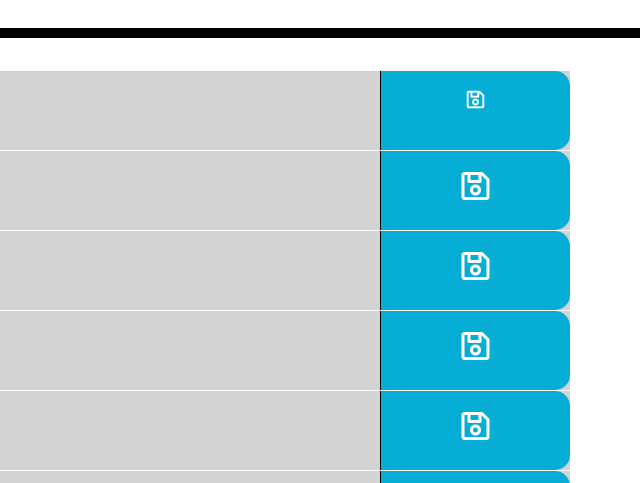
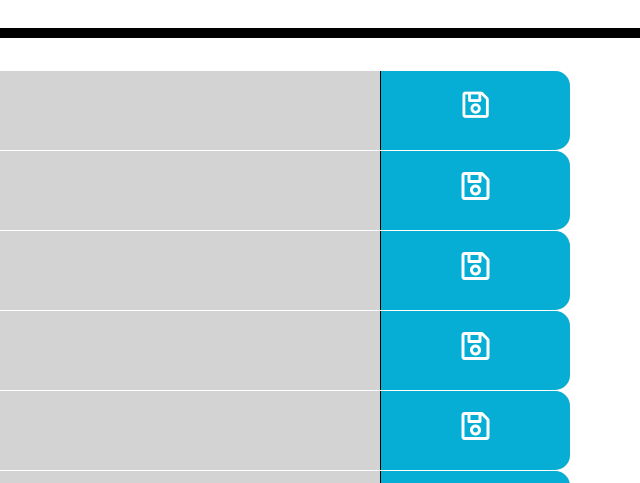
Before and after one commit to btoney1988/work_day_scheduler, a plain HTML site: page index.html in a window 1280 px wide. In both pictures the pointer is over the icon 1115 px from the left and 372 px from the top of the page. Shown: the part 266-749 px from the top of the page, 640-1280 px from the left. Drawn offline with nearby package versions, Linux system fonts and the light colour scheme.

Commit message:
jquery update and css fix

```diff
--- a/style.css
+++ b/style.css
@@ -41,6 +41,8 @@ textarea{
   white-space: pre-wrap;
   height: 80px;
   border-top: 1px solid white;;
+  border-top-right-radius: 15px;
+  border-bottom-right-radius: 15px;
 }
 
 .hour {
@@ -75,7 +77,7 @@ textarea{
 }
 
 .saveBtn i:hover {
-  font-size: 20px;
+  font-size: 30px;
   transition: all .3s ease-in-out;
 }
 
```
Also changed, not shown: script.js (+5 -5 lines).
